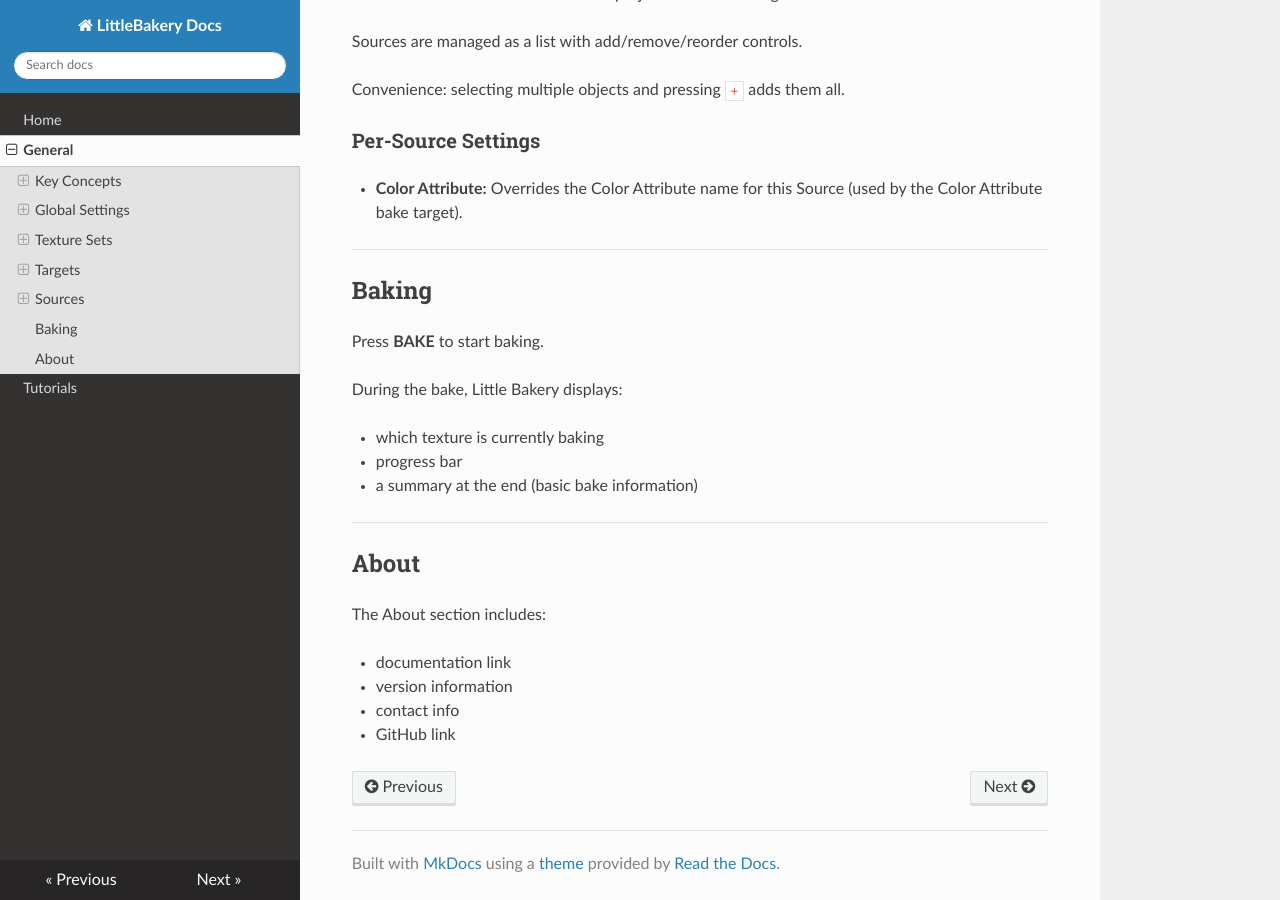
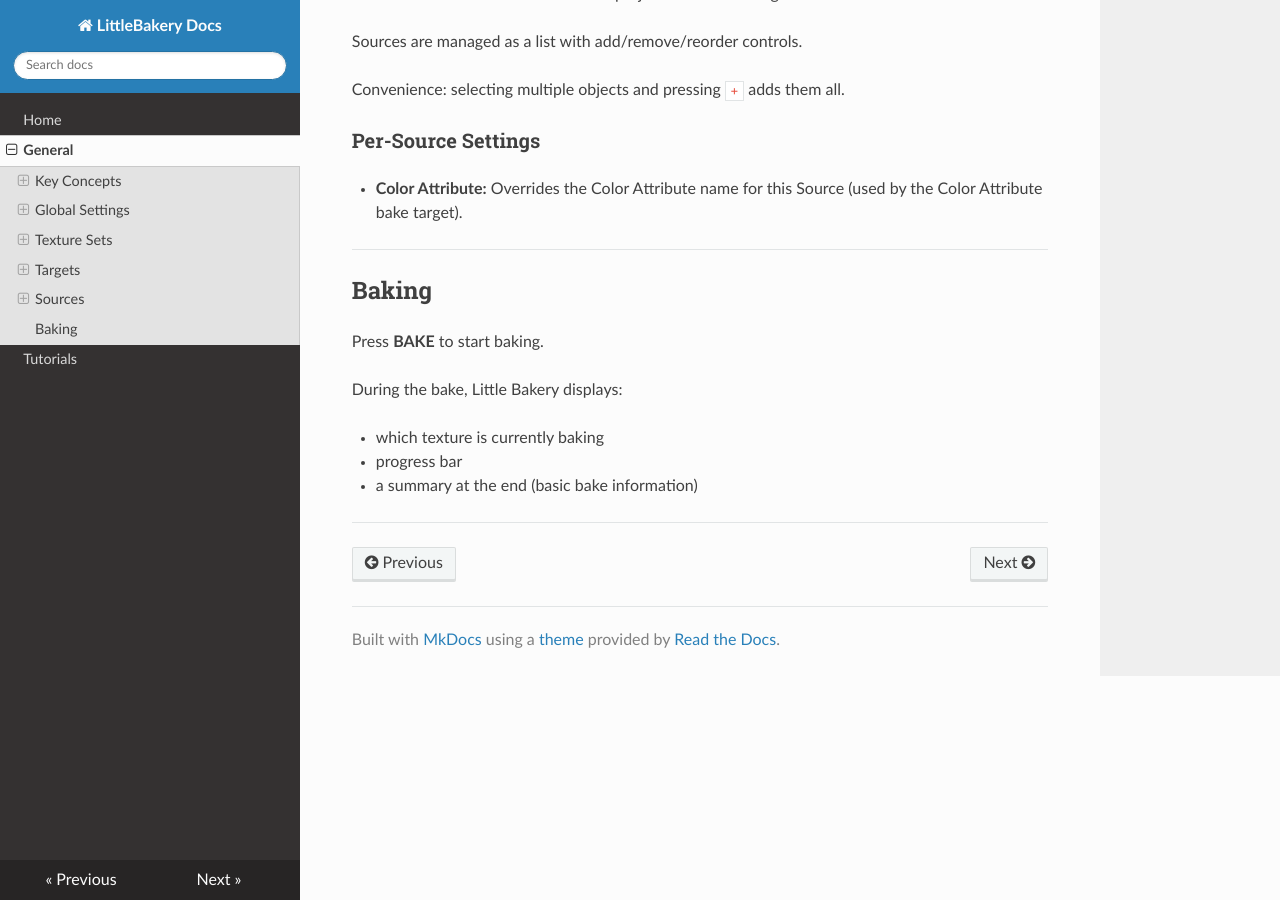
Before and after one commit to tomankirilov/little_bakery_docs, an MkDocs documentation site: the page built from docs/general.md, in a window 1280 px wide and 900 px high, scrolled down 7071 px. Built offline with MkDocs 1.6.1, drawn with Linux system fonts in a browser that asks for light colours; nearby versions of some CDN libraries.

```diff
--- a/docs/general.md
+++ b/docs/general.md
@@ -365,15 +365,3 @@
 
 
 ---
-
-## About
-
-The About section includes:
-
-- documentation link
-
-- version information
-
-- contact info
-
-- GitHub link
```
Also changed, not shown: docs/index.md (+12 -0 lines), docs/.obsidian/workspace.json.
